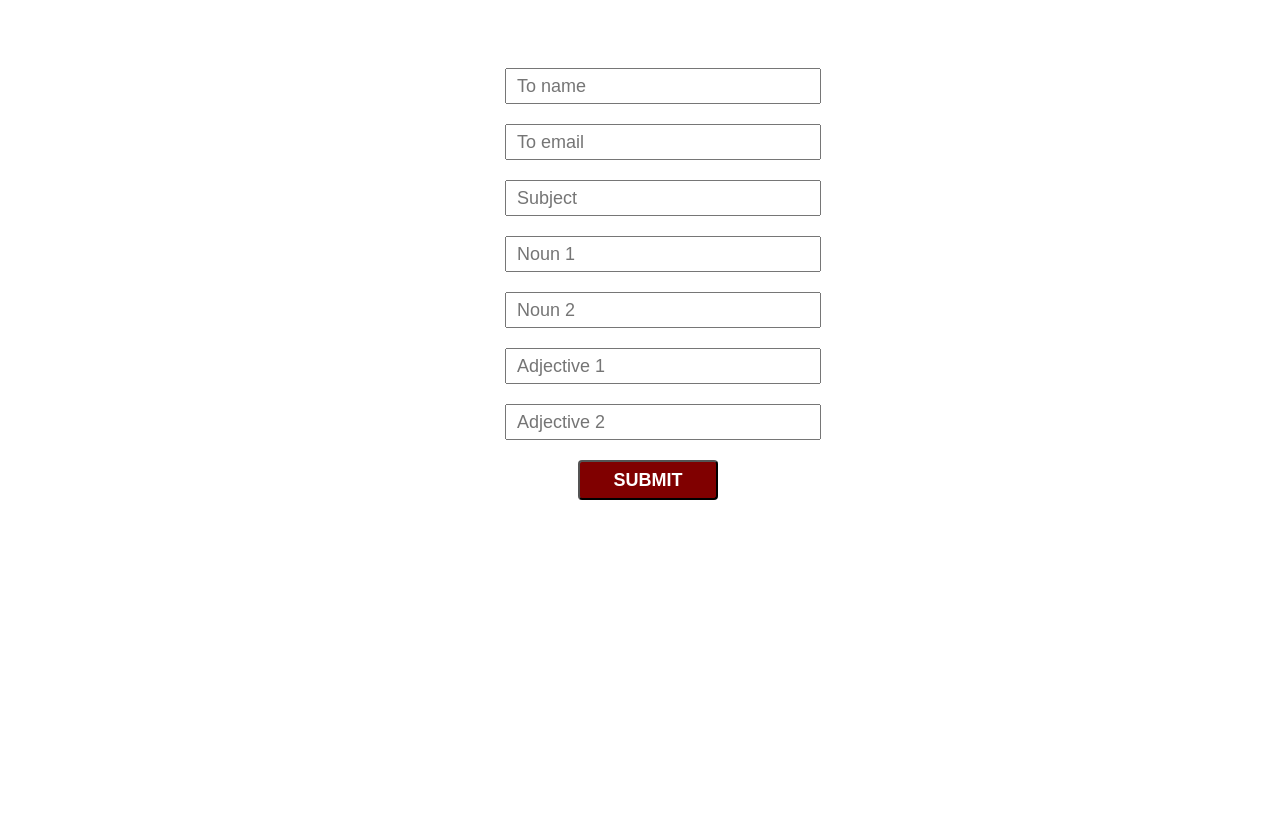
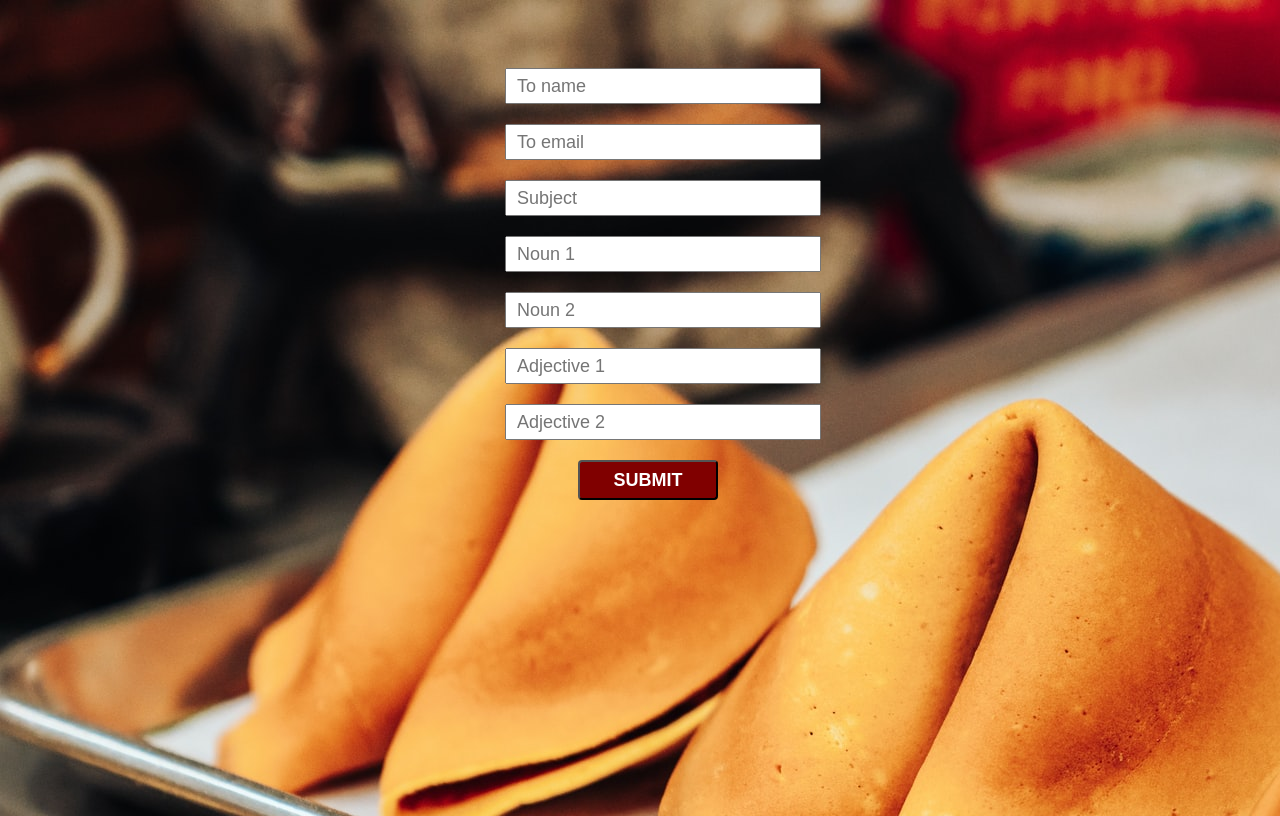
Before and after one commit to r-statz/test-client, a React (Create React App) app: page / in a window 1280 px wide. Built offline with nearby package versions, Linux system fonts and the light colour scheme.

Commit message:
add fortune cookie image while waiting on sendgrid customer support

```diff
--- a/public/index.html
+++ b/public/index.html
@@ -1,5 +1,5 @@
 <!DOCTYPE html>
-<html lang="en">
+<html lang="en" >
   <head>
     <meta charset="utf-8">
     <meta name="viewport" content="width=device-width, initial-scale=1, shrink-to-fit=no">
@@ -19,9 +19,13 @@
       work correctly both with client-side routing and a non-root public URL.
       Learn how to configure a non-root public URL by running `npm run build`.
     -->
+    <style>
+      body {background-image: url("./fortunecookie.jpeg");}
+
+      </style>
     <title>React App</title>
   </head>
-  <body>
+  <body >
     <noscript>
       You need to enable JavaScript to run this app.
     </noscript>
--- a/src/App.js
+++ b/src/App.js
@@ -1,5 +1,5 @@
 import React, { Component } from 'react';
-
+// import flowers from './flowers.jpeg'
 class App extends Component {
   constructor(props) {
     super(props);
@@ -19,7 +19,6 @@ class App extends Component {
   }
 
   submitForm = async () => {
-    console.log(this.state, 'this.state before the try');
     try {
       const emailResponse = await fetch(
         // 'http://localhost:8000/api/email',
@@ -58,7 +57,8 @@ class App extends Component {
     const container = {
       height: '100vh',
       width: '100vw',
-      textAlign: 'center'
+      textAlign: 'center',
+      // backgroundImage: `url(${flowers}`
     };
     const button = {
       height: '40px',
```
Also changed, not shown: public/fortunecookie.jpeg (added).
